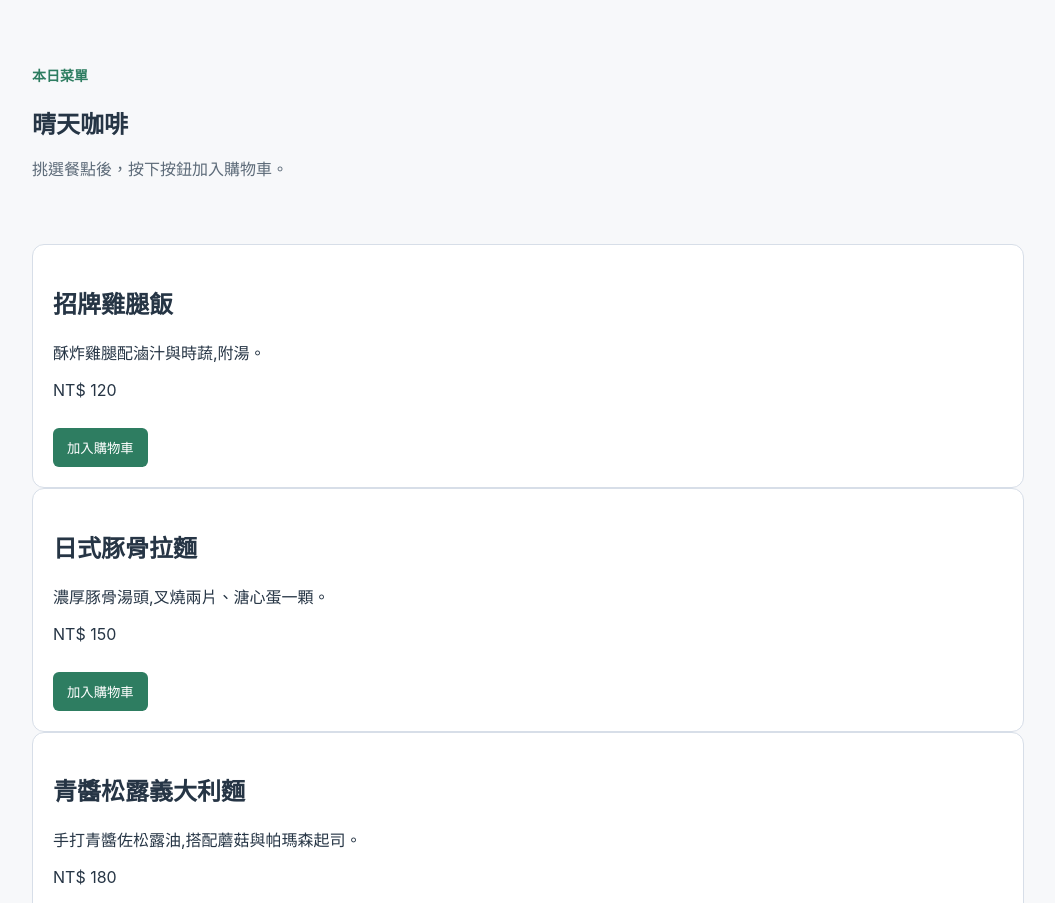
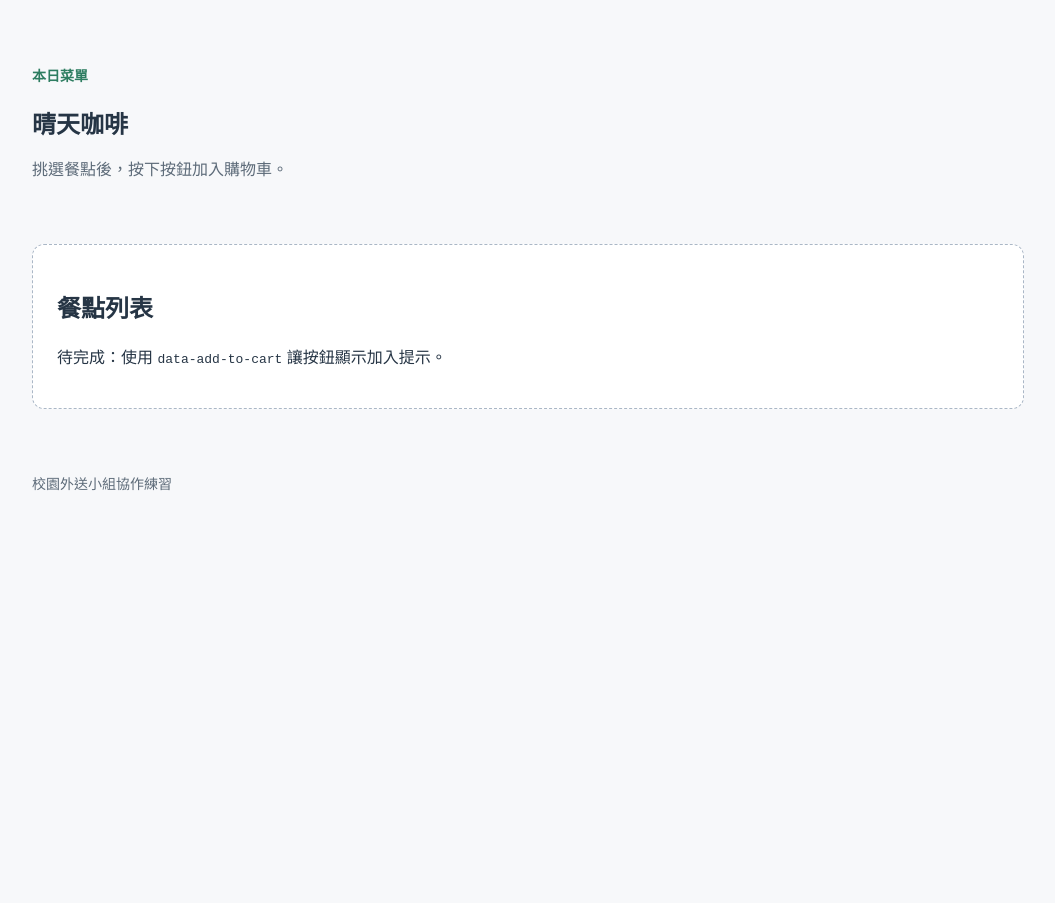
Before and after one commit to lena92215/delivery-demo-starter, a plain HTML site: page pages/menu.html in a window 1280 px wide. Shown: the part 49-952 px from the top of the page, without its empty margins (112-1167 px from the left). After the commit the page ends 800 px from the top, so only its background shows below. Drawn offline with Linux system fonts and the light colour scheme.

Commit message:
Revert "feat(menu): 新增三張餐點卡片與加入購物車按鈕"
This reverts commit 7fdfce787338a342a16e20dc5df33590ac535171.

```diff
--- a/pages/menu.html
+++ b/pages/menu.html
@@ -15,26 +15,7 @@
       <section class="page-heading"><p class="eyebrow">本日菜單</p><h1>晴天咖啡</h1><p class="muted">挑選餐點後，按下按鈕加入購物車。</p></section>
       <p class="status-message" data-status-message aria-live="polite"></p>
       <!-- 成員 3：將此區塊改為至少三張餐點卡片，每張需有名稱、價格和加入購物車按鈕。 -->
-      <section class="menu-list">
-        <article class="card">
-          <h2>招牌雞腿飯</h2>
-          <p>酥炸雞腿配滷汁與時蔬,附湯。</p>
-          <p class="price">NT$ 120</p>
-          <button data-add-to-cart="招牌雞腿飯" data-price="120">加入購物車</button>
-        </article>
-        <article class="card">
-          <h2>日式豚骨拉麵</h2>
-          <p>濃厚豚骨湯頭,叉燒兩片、溏心蛋一顆。</p>
-          <p class="price">NT$ 150</p>
-          <button data-add-to-cart="日式豚骨拉麵" data-price="150">加入購物車</button>
-        </article>
-        <article class="card">
-          <h2>青醬松露義大利麵</h2>
-          <p>手打青醬佐松露油,搭配蘑菇與帕瑪森起司。</p>
-          <p class="price">NT$ 180</p>
-          <button data-add-to-cart="青醬松露義大利麵" data-price="180">加入購物車</button>
-        </article>
-      </section>
+      <section class="placeholder"><h2>餐點列表</h2><p>待完成：使用 <code>data-add-to-cart</code> 讓按鈕顯示加入提示。</p></section>
     </main>
     <footer>校園外送小組協作練習</footer><script src="../js/app.js"></script>
   </body>
```
